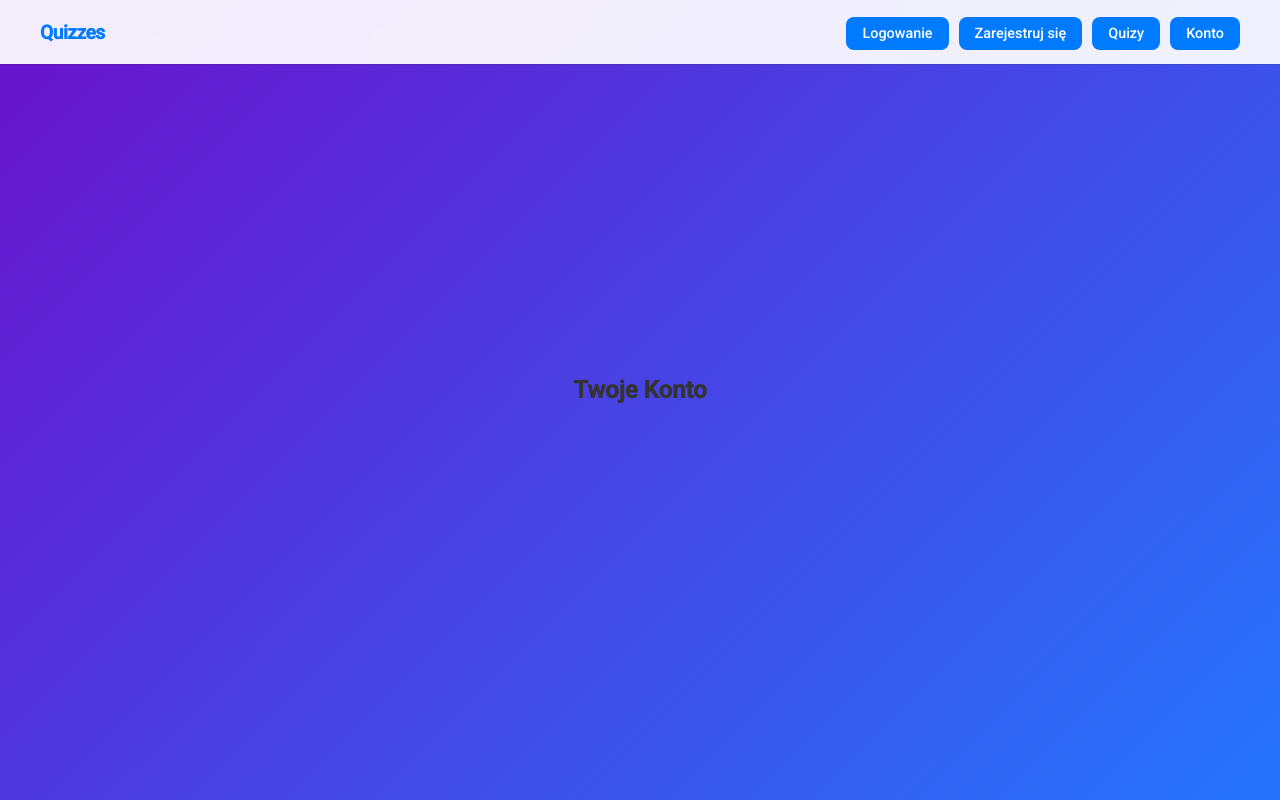
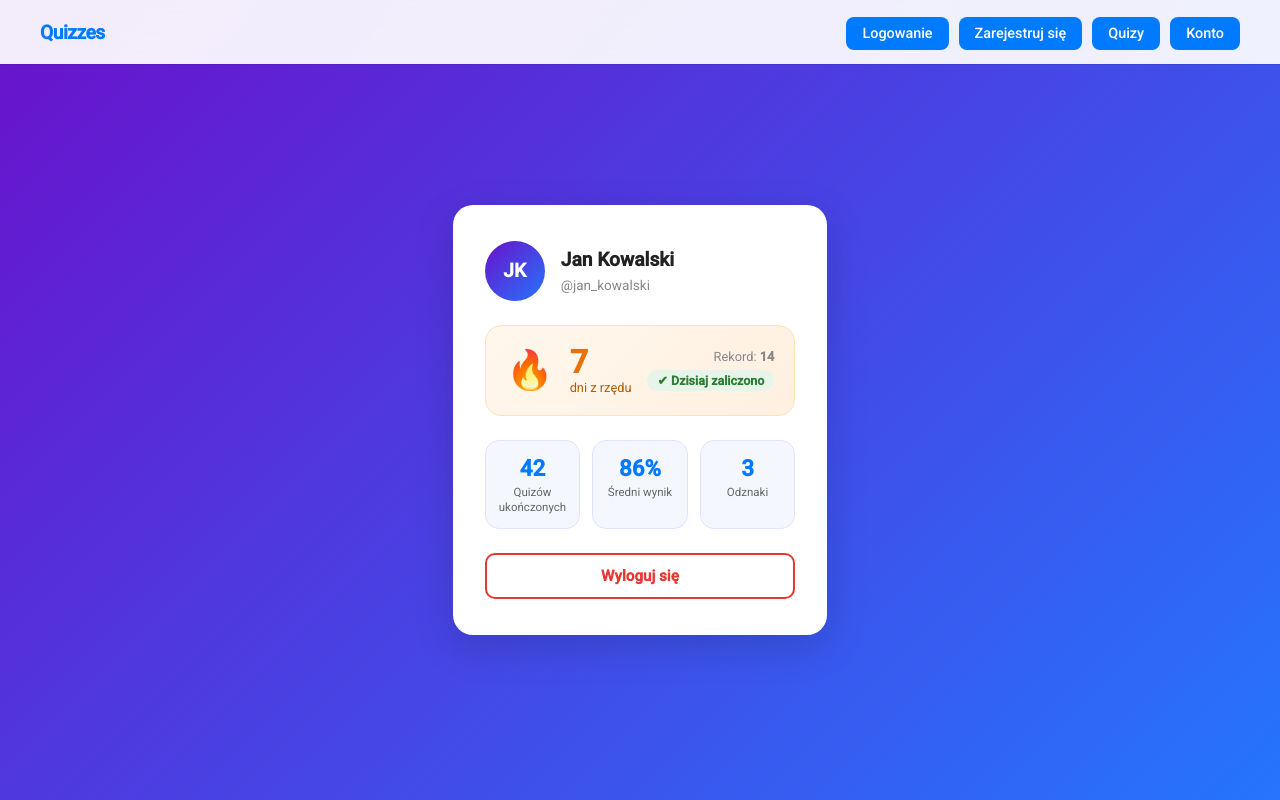
Before and after one commit to zigster49/aplikacja, a website: page projekt/public/index.html in a window 1280 px wide. Both pictures are taken after a click on the link "Konto". Drawn offline with Linux system fonts and the light colour scheme.

Commit message:
Dodano widok do konta i zastosowano placeholdery oraz zaimplementowano funckje do wylogowywania

```diff
--- a/projekt/public/css/style.css
+++ b/projekt/public/css/style.css
@@ -342,3 +342,175 @@ p {
     display: inline-block;
     color: #007BFF;
 }
+
+/* =============================================================
+   WIDOK KONTA
+   ============================================================= */
+
+.account_main {
+    min-height: 100vh;
+    display: flex;
+    align-items: center;
+    justify-content: center;
+    padding-top: 64px;
+    padding: 80px 24px 40px;
+}
+
+.account-card {
+    background: #fff;
+    border-radius: 20px;
+    box-shadow: 0 12px 40px rgba(0, 0, 0, 0.15);
+    padding: 36px 32px;
+    width: 100%;
+    max-width: 420px;
+    display: flex;
+    flex-direction: column;
+    gap: 24px;
+}
+
+/* Nagłówek – avatar + imię */
+.account-header {
+    display: flex;
+    align-items: center;
+    gap: 16px;
+}
+
+.account-avatar {
+    width: 60px;
+    height: 60px;
+    border-radius: 50%;
+    background: linear-gradient(135deg, #6a11cb, #2575fc);
+    color: #fff;
+    font-size: 1.2rem;
+    font-weight: 700;
+    display: flex;
+    align-items: center;
+    justify-content: center;
+    flex-shrink: 0;
+}
+
+.account-info h2 {
+    text-align: left;
+    margin: 0 0 4px;
+    font-size: 1.2rem;
+    color: #222;
+}
+
+.account-login {
+    font-size: 0.85rem;
+    color: #888;
+}
+
+/* Blok serii */
+.streak-box {
+    background: linear-gradient(135deg, #fff7ed, #fff0e0);
+    border: 1px solid #fde3bb;
+    border-radius: 16px;
+    padding: 20px;
+    display: flex;
+    align-items: center;
+    gap: 16px;
+}
+
+.streak-icon {
+    font-size: 2.4rem;
+    line-height: 1;
+}
+
+.streak-details {
+    display: flex;
+    flex-direction: column;
+    align-items: flex-start;
+}
+
+.streak-count {
+    font-size: 2rem;
+    font-weight: 800;
+    color: #e8710a;
+    line-height: 1;
+}
+
+.streak-label {
+    font-size: 0.8rem;
+    color: #b35c00;
+    margin-top: 2px;
+}
+
+.streak-meta {
+    margin-left: auto;
+    display: flex;
+    flex-direction: column;
+    align-items: flex-end;
+    gap: 6px;
+}
+
+.streak-best {
+    font-size: 0.8rem;
+    color: #888;
+}
+
+.streak-today {
+    font-size: 0.78rem;
+    font-weight: 600;
+    padding: 3px 10px;
+    border-radius: 20px;
+    background: #e6f4ea;
+    color: #2e7d32;
+}
+
+.streak-today.not-done {
+    background: #fce8e6;
+    color: #c62828;
+}
+
+/* Statystyki */
+.account-stats {
+    display: flex;
+    gap: 12px;
+    justify-content: space-between;
+}
+
+.stat-item {
+    background: #f5f7ff;
+    border: 1px solid #dfe4ff;
+    border-radius: 14px;
+    padding: 14px 10px;
+    flex: 1;
+    display: flex;
+    flex-direction: column;
+    align-items: center;
+    gap: 4px;
+}
+
+.stat-value {
+    font-size: 1.4rem;
+    font-weight: 800;
+    color: #007BFF;
+}
+
+.stat-label {
+    font-size: 0.72rem;
+    color: #666;
+    text-align: center;
+    line-height: 1.3;
+}
+
+/* Przycisk wylogowania */
+.logout-btn {
+    width: 100%;
+    padding: 12px;
+    border-radius: 10px;
+    border: 2px solid #e53935;
+    background: transparent;
+    color: #e53935;
+    font-weight: 600;
+    font-size: 0.95rem;
+    cursor: pointer;
+    transition: background 0.2s, color 0.2s;
+    margin: 0;
+}
+
+.logout-btn:hover {
+    background: #e53935;
+    color: #fff;
+}
--- a/projekt/public/index.html
+++ b/projekt/public/index.html
@@ -167,10 +167,55 @@ Domyślnie ukryty pokazywany przez showView('quizzes')-->
 
  <!--=====Widok konta========
 Domyślnie ukryty pokazywany przez showView('account')-->
+<!--=====Widok konta========
+Domyślnie ukryty pokazywany przez showView('account')-->
 <div id="accountView" style="display: none;">
-   <main class="account_main">
-    <h2><b>Twoje Konto</b></h2>
-   </main>
+    <main class="account_main">
+        <div class="account-card">
+
+            <!-- Nagłówek z avatarem -->
+            <div class="account-header">
+                <div class="account-avatar">JK</div>
+                <div class="account-info">
+                    <h2>Jan Kowalski</h2>
+                    <span class="account-login">@jan_kowalski</span>
+                </div>
+            </div>
+
+            <!-- Licznik serii daily quiz -->
+            <div class="streak-box">
+                <div class="streak-icon">🔥</div>
+                <div class="streak-details">
+                    <span class="streak-count">7</span>
+                    <span class="streak-label">dni z rzędu</span>
+                </div>
+                <div class="streak-meta">
+                    <span class="streak-best">Rekord: <strong>14</strong></span>
+                    <span class="streak-today completed">✔ Dzisiaj zaliczono</span>
+                </div>
+            </div>
+
+            <!-- Statystyki -->
+            <div class="account-stats">
+                <div class="stat-item">
+                    <span class="stat-value">42</span>
+                    <span class="stat-label">Quizów ukończonych</span>
+                </div>
+                <div class="stat-item">
+                    <span class="stat-value">86%</span>
+                    <span class="stat-label">Średni wynik</span>
+                </div>
+                <div class="stat-item">
+                    <span class="stat-value">3</span>
+                    <span class="stat-label">Odznaki</span>
+                </div>
+            </div>
+
+            <!-- Przycisk wylogowania -->
+            <button class="logout-btn" onclick="handleLogout()">Wyloguj się</button>
+
+        </div>
+    </main>
 </div>
 
 <!--=======Widok dziennego quizzu=======
--- a/projekt/public/js/main.js
+++ b/projekt/public/js/main.js
@@ -436,3 +436,8 @@ document.getElementById('registerForm')?.addEventListener('submit', async functi
         showError(loginError, 'Nie można połączyć się z serwerem');
     }
 });
+
+function handleLogout() {
+    //  logika wylogowania
+    showView('home');
+}
```
